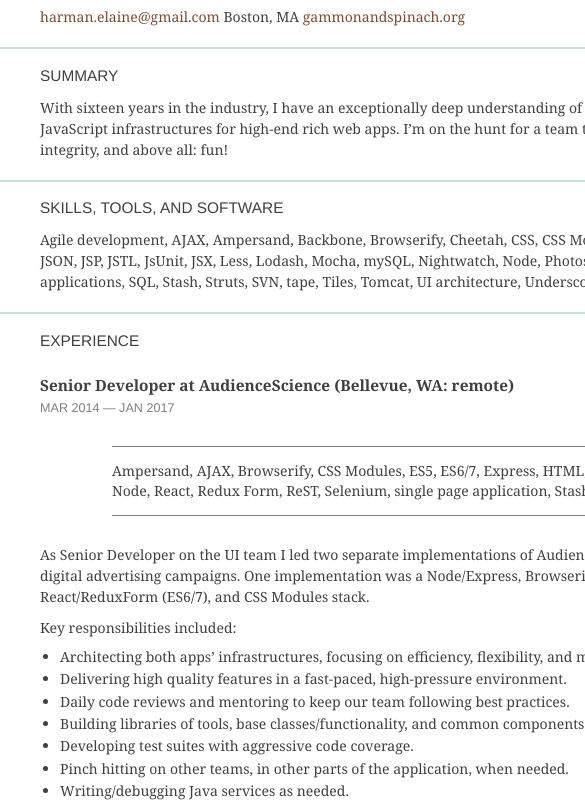
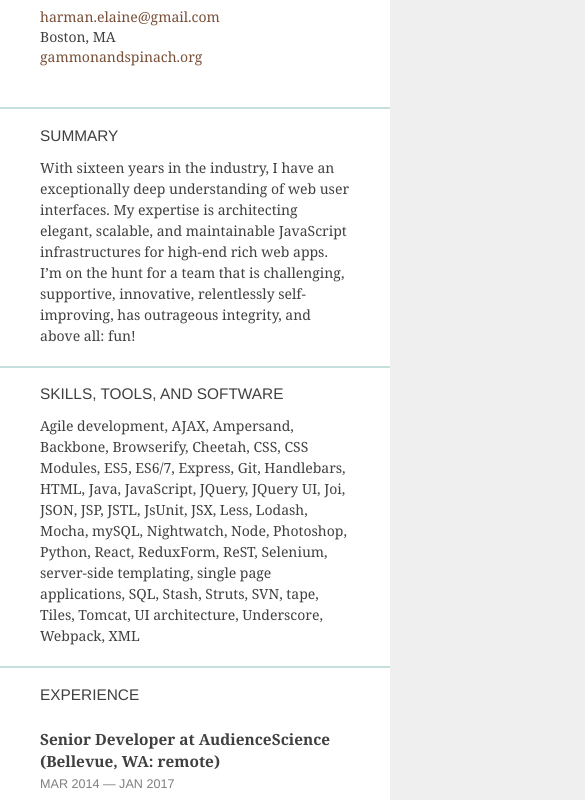
Before and after one commit to elainemacurdy/resume, a plain HTML site: page index.html in a window 390 px wide. Shown: the part 94-894 px from the top of the page, 585 px wide, since content can reach past the window. Drawn offline with nearby package versions, Linux system fonts and the light colour scheme.

Commit message:
Updating to use responsive columns properly

```diff
--- a/css/resume.css
+++ b/css/resume.css
@@ -60,22 +60,14 @@ li {
     padding-bottom: 30px;
 }
 
-.grid .center {
-    text-align: center;
-}
-
-.grid .right {
-    text-align: right;
+.skills {
+    border-bottom: 1px solid #7F7F7F;
+    border-top: 1px solid #7F7F7F;
+    margin: 2em 8em 2em 8em;
+    padding: 1em 0 1em 0;
 }
 
 /* Bootstrap overrides */
 .col-md-4 {
     padding: 0px;
 }
-
-.skills {
-    border-bottom: 1px solid #7F7F7F;
-    border-top: 1px solid #7F7F7F;
-    margin: 2em 8em 2em 8em;
-    padding: 1em 0 1em 0;
-}
--- a/css/resume.print.css
+++ b/css/resume.print.css
@@ -1,16 +1,23 @@
 body {
-	background-color: #FFFFFF;
-	border-top-color: #000000;
+    background-color: #FFFFFF;
+    border-top-color: #000000;
 }
 
 a, a:hover, a:active, a:focus, a:visited {
-	color: #000000;
+    color: #000000;
 }
 
 h1 {
-	border-top-color: #999999;
+    border-top-color: #999999;
 }
 
 h2 {
-	border-top-color: #999999;
+    border-top-color: #999999;
 }
+
+.center {
+    text-align: center;
+}
+.right {
+    text-align: right;
+}
--- a/css/resume.screen.css
+++ b/css/resume.screen.css
@@ -14,11 +14,20 @@ h2 {
     border-top-color: #C5E0DC;
 }
 
+@media (min-width: 992px) {
+    .center {
+        text-align: center;
+    }
+    .right {
+        text-align: right;
+    }
+}
+
 .page {
     background-color: #FFFFFF;
     border-top-color: #E08E79;
     margin: 0px auto 0px auto;
-    width: 1240px;
+    max-width: 1240px;
 }
 
 .masterSkills span:hover {
--- a/index.html
+++ b/index.html
@@ -78,13 +78,13 @@
             <h1>Elaine Harman</h1>
 
             <div class="grid">
-                <span class="col-md-4 left">
+                <div class="col-md-4 left">
                     <a href="mailto:harman.elaine@gmail.com">harman.elaine@gmail.com</a>
-                </span>
-                <span class="col-md-4 center">Boston, MA</span>
-                <span class="col-md-4 right">
+                </div>
+                <div class="col-md-4 center">Boston, MA</div>
+                <div class="col-md-4 right">
                     <a href="http://www.gammonandspinach.org">gammonandspinach.org</a>
-                </span>
+                </div>
                 <br class="clear-fix"/>
             </div>
 
```
